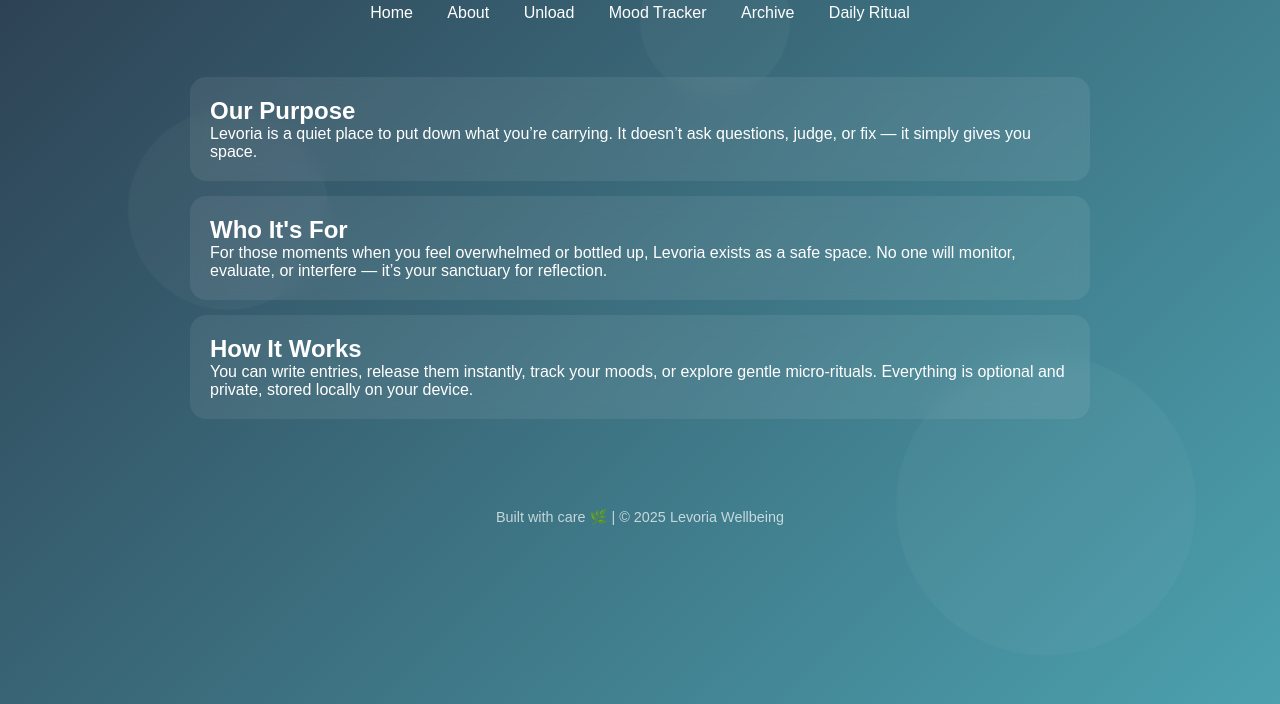
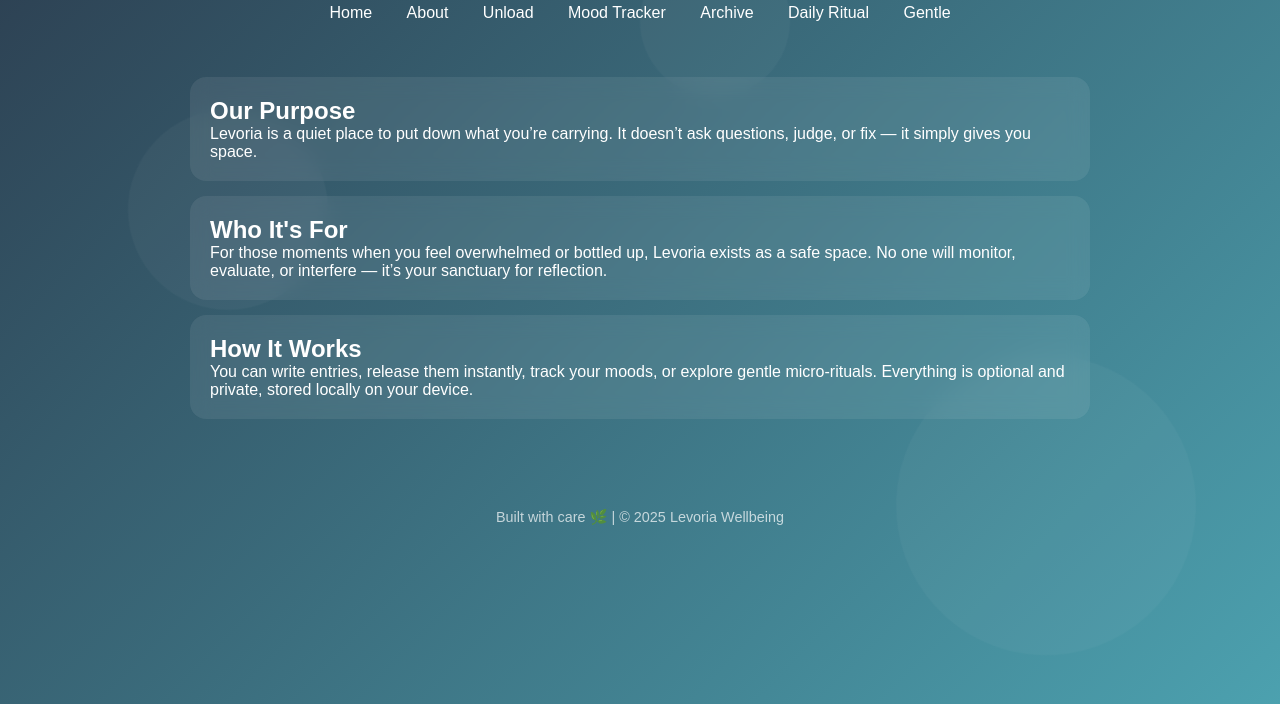
Before and after one commit to prithikatanisi-code/levoriawellbeing, a plain HTML site: page about.html in a window 1280 px wide. Shown: the part 96-800 px from the top of the page. Drawn offline with Linux system fonts and the light colour scheme.

Commit message:
Add link to 'Gentle' in navigation

```diff
--- a/about.html
+++ b/about.html
@@ -21,6 +21,7 @@
     <a href="mood.html">Mood Tracker</a>
     <a href="archive.html">Archive</a>
     <a href="daily.html">Daily Ritual</a>
+    <a href="gentle.html">Gentle</a>
   </nav>
 </header>
 
```
